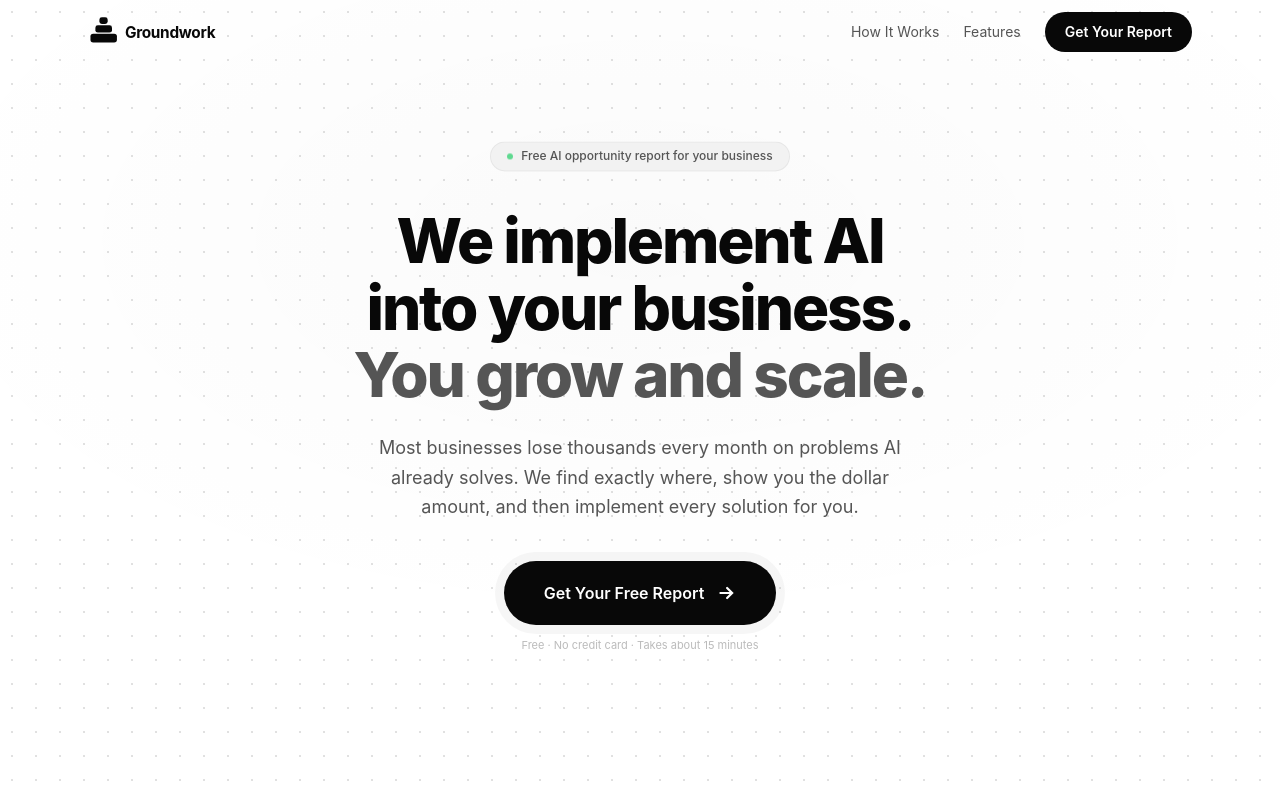
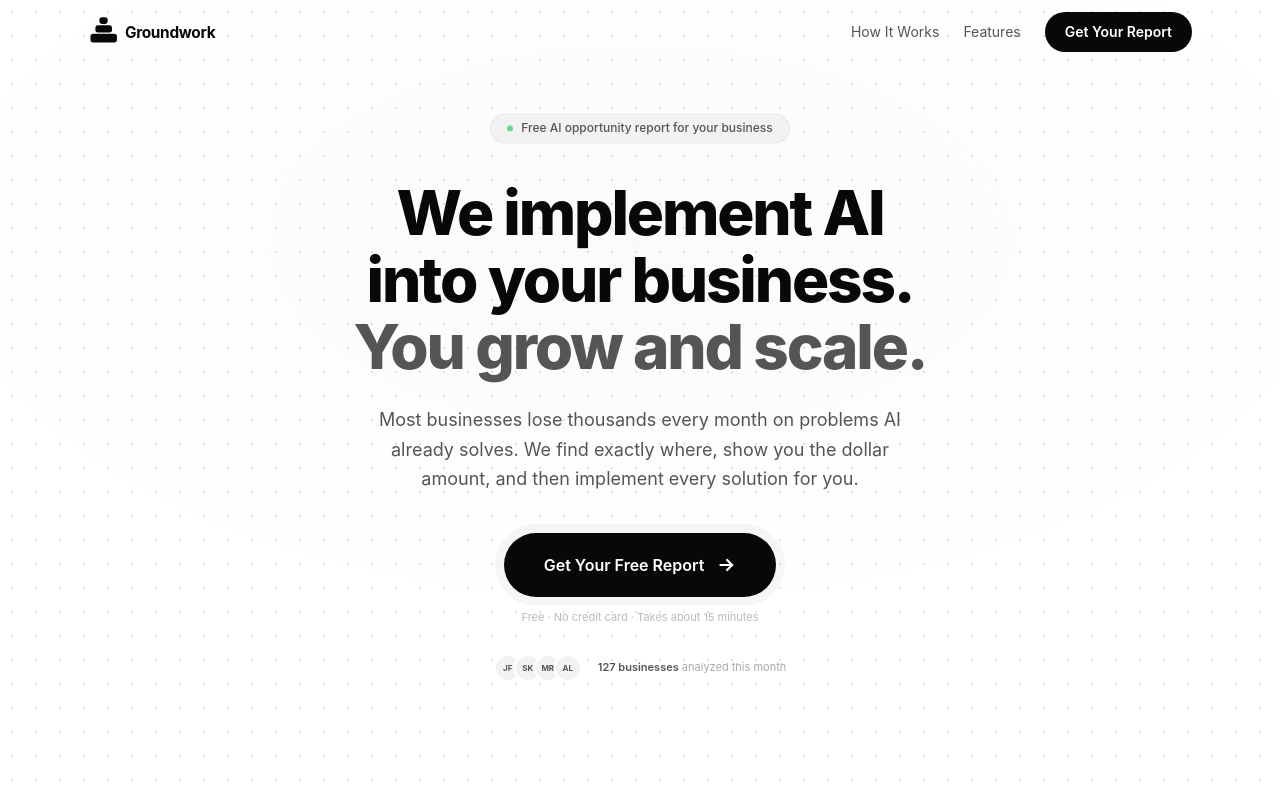
Before and after one commit to masonkane/groundwork, a Next.js app: page / in a window 1280 px wide. Shown: the top 800 px of the page. Built offline with nearby package versions, Linux system fonts and the light colour scheme.

Commit message:
Landing page: add social proof avatars + business count below hero CTA, focus-visible keyboard styles

```diff
--- a/src/app/globals.css
+++ b/src/app/globals.css
@@ -214,6 +214,18 @@ select:focus-visible,
   top: 0;
 }
 
+/* Focus-visible for keyboard accessibility */
+:focus-visible {
+  outline: 2px solid var(--black);
+  outline-offset: 2px;
+  border-radius: 4px;
+}
+
+button:focus-visible, a:focus-visible {
+  outline: 2px solid var(--black);
+  outline-offset: 2px;
+}
+
 /* Mobile touch improvements */
 @media (max-width: 640px) {
   button, a {
--- a/src/app/page.tsx
+++ b/src/app/page.tsx
@@ -148,6 +148,16 @@ export default function Home() {
             <div className="flex flex-col items-center gap-3">
               <HeroCTA />
               <p className="text-[11px] text-[var(--mid-gray)]/40">Free · No credit card · Takes about 15 minutes</p>
+              <div className="flex items-center gap-4 mt-4">
+                <div className="flex -space-x-2">
+                  {[...Array(4)].map((_, i) => (
+                    <div key={i} className="w-7 h-7 rounded-full bg-[var(--light-surface)] border-2 border-white flex items-center justify-center text-[8px] font-bold text-[var(--mid-gray)]">
+                      {["JF", "SK", "MR", "AL"][i]}
+                    </div>
+                  ))}
+                </div>
+                <p className="text-[11px] text-[var(--mid-gray)]/50"><span className="font-semibold text-[var(--mid-gray)]">127 businesses</span> analyzed this month</p>
+              </div>
             </div>
           </RevealSection>
         </div>
```
